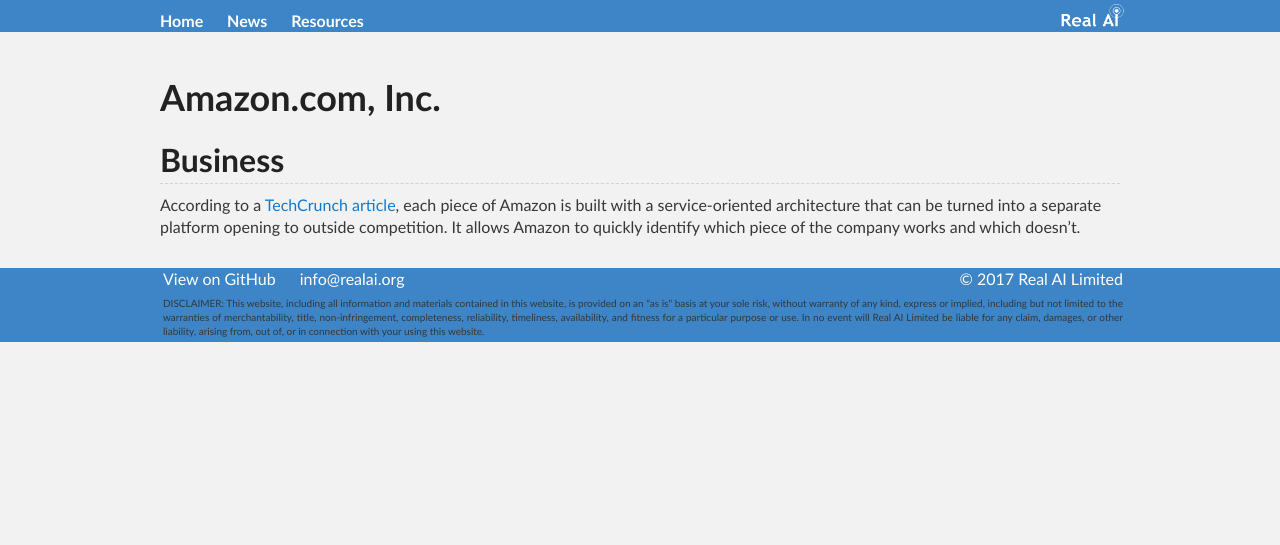
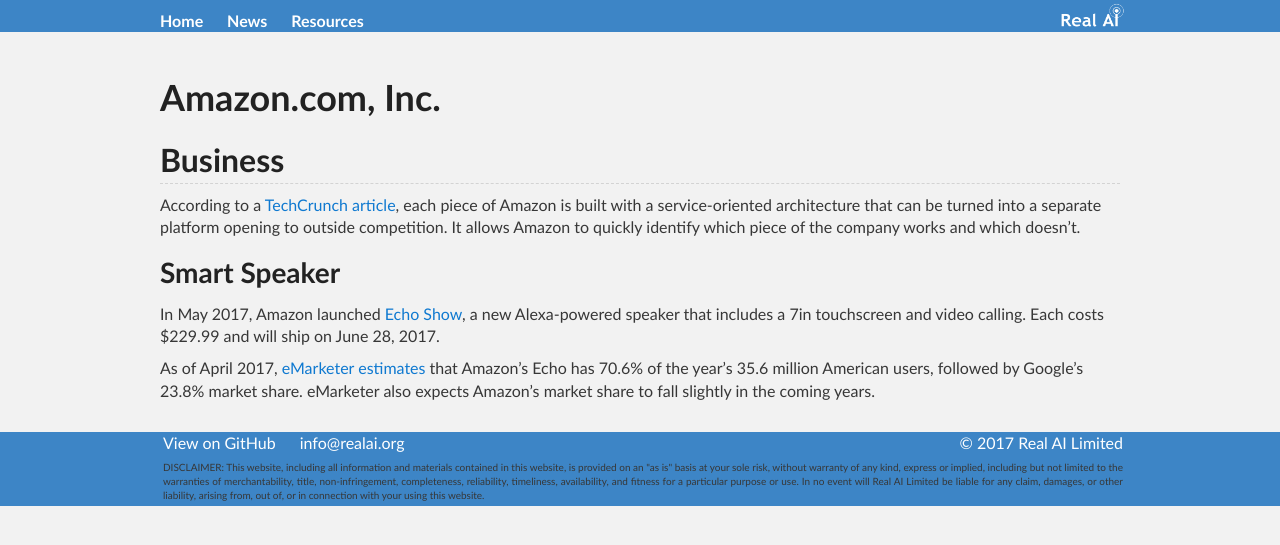
Before and after one commit to Tonywuhk/realai.org, a Jekyll site: the page built from companies/amazon.md, in a window 1280 px wide. Shown: the top 545 px of the page. Built offline with Jekyll 4.4.1, drawn with Linux system fonts in a browser that asks for light colours; our own code applies the rules of GitHub Pages for plain Markdown files; comment, search, counter and statistics services are not loaded; the repository's description, which GitHub fills in, is left out.

Commit message:
Update amazon.md

```diff
--- a/companies/amazon.md
+++ b/companies/amazon.md
@@ -7,3 +7,9 @@
 ## Business
 
 According to a [TechCrunch article](https://techcrunch.com/2017/05/14/why-amazon-is-eating-the-world/), each piece of Amazon is built with a service-oriented architecture that can be turned into a separate platform opening to outside competition. It allows Amazon to quickly identify which piece of the company works and which doesn't.
+
+### Smart Speaker
+
+In May 2017, Amazon launched [Echo Show](https://www.amazon.com/dp/B01J24C0TI), a new Alexa-powered speaker that includes a 7in touchscreen and video calling. Each costs $229.99 and will ship on June 28, 2017.
+
+As of April 2017, [eMarketer estimates](https://www.emarketer.com/Article/Alexa-Say-What-Voice-Enabled-Speaker-Usage-Grow-Nearly-130-This-Year/1015812) that Amazon's Echo has 70.6% of the year's 35.6 million American users, followed by Google's 23.8% market share. eMarketer also expects Amazon's market share to fall slightly in the coming years.
```
